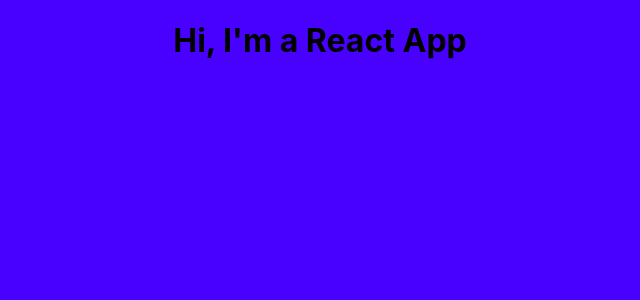
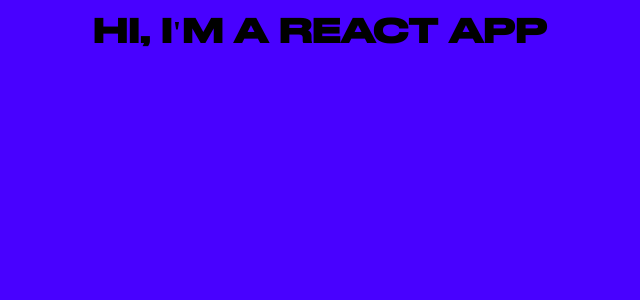
Before and after one commit to GeneralChauhan/vanholtz-clone, a React (Create React App) app: page / in a window 1280 px wide. Shown: the top 300 px of the page, without its empty margins (320-960 px from the left). Built offline with nearby package versions, Linux system fonts and the light colour scheme.

Commit message:
fonts working

```diff
--- a/src/App.css
+++ b/src/App.css
@@ -2,97 +2,3 @@
   text-align: center;
   background-color: #4801ff;
 }
-/* Add fonts */
-
-@font-face {
-  font-family: 'akzidenzgroteskregular';
-  src: url('..akzidenz-grotesk-black-webfont.woff2') format('woff2'),
-       url('akzidenz-grotesk-black-webfont.woff') format('woff');
-  font-weight: normal;
-  font-style: normal;
-
-}
-
-
-
-
-@font-face {
-  font-family: 'akzidenzgroteskregular';
-  src: url('akzidenz-grotesk-bold-webfont.woff2') format('woff2'),
-       url('akzidenz-grotesk-bold-webfont.woff') format('woff');
-  font-weight: normal;
-  font-style: normal;
-
-}
-
-
-
-
-@font-face {
-  font-family: 'akzidenzgroteskregular';
-  src: url('akzidenz-grotesk-light-webfont.woff2') format('woff2'),
-       url('akzidenz-grotesk-light-webfont.woff') format('woff');
-  font-weight: normal;
-  font-style: normal;
-
-}
-
-
-
-
-@font-face {
-  font-family: 'akzidenzgroteskregular';
-  src: url('akzidenz-grotesk-roman-webfont.woff2') format('woff2'),
-       url('akzidenz-grotesk-roman-webfont.woff') format('woff');
-  font-weight: normal;
-  font-style: normal;
-
-}
-
-
-
-
-@font-face {
-  font-family: 'druk_wide_webbold';
-  src: url('druk_wide_web_bold_regular-webfont.woff2') format('woff2'),
-       url('druk_wide_web_bold_regular-webfont.woff') format('woff');
-  font-weight: normal;
-  font-style: normal;
-
-}
-
-
-
-
-@font-face {
-  font-family: 'druk_wide_webmedium';
-  src: url('druk_wide_web_medium_regular-webfont.woff2') format('woff2'),
-       url('druk_wide_web_medium_regular-webfont.woff') format('woff');
-  font-weight: normal;
-  font-style: normal;
-
-}
-
-
-
-
-@font-face {
-  font-family: 'druk_wide_websuper';
-  src: url('druk_wide_web_super_regular-webfont.woff2') format('woff2'),
-       url('druk_wide_web_super_regular-webfont.woff') format('woff');
-  font-weight: normal;
-  font-style: normal;
-
-}
-
-
-
-
-@font-face {
-  font-family: 'akzidenzgroteskregular';
-  src: url('akzidenz-grotesk-black-webfont.woff2') format('woff2'),
-       url('akzidenz-grotesk-black-webfont.woff') format('woff');
-  font-weight: normal;
-  font-style: normal;
-
-}
--- a/src/components/mainText.jsx
+++ b/src/components/mainText.jsx
@@ -4,7 +4,7 @@ import './styles.css';
 
 export default function MainText({text}) {
     return (
-        <div className="">
+        <div className="titleMain">
         <h1>{text}</h1>
         </div>
     );
--- a/src/components/styles.css
+++ b/src/components/styles.css
@@ -1,12 +1,7 @@
-* {
-    text-align: center;
-    background-color: #4801ff;
-  }
-  /* Add fonts*/
 
   @font-face {
     font-family: 'akzidenz-black';
-    src: url(./assets/fonts/fonts/akzidenz-grotesk-black-webfont.woff2) format('woff2');
+    src: url('../assets/fonts/fonts/akzidenz-grotesk-black-webfont.woff2') format('woff2');
     font-weight: normal;
     font-style: normal;
 
@@ -17,7 +12,7 @@
 
   @font-face {
     font-family: 'akzidenz-bold';
-    src: url('./assets/fonts/fonts/akzidenz-grotesk-bold-webfont.woff2') format('woff2');
+    src: url('../assets/fonts/fonts/akzidenz-grotesk-bold-webfont.woff2') format('woff2');
     font-weight: normal;
     font-style: normal;
 
@@ -28,7 +23,7 @@
 
   @font-face {
     font-family: 'akzidenz-light';
-    src: url('./assets/fonts/fonts/akzidenz-grotesk-light-webfont.woff2') format('woff2');
+    src: url('../assets/fonts/fonts/akzidenz-grotesk-light-webfont.woff2') format('woff2');
     font-weight: normal;
     font-style: normal;
 
@@ -38,8 +33,8 @@
 
 
   @font-face {
-    font-family: 'akzidenz-black-roman';
-    src: url('./assets/fonts/fonts/akzidenz-grotesk-roman-webfont.woff2') format('woff2');
+    font-family: 'akzidenz-roman';
+    src: url('../assets/fonts/fonts/akzidenz-grotesk-roman-webfont.woff2') format('woff2');
     font-weight: normal;
     font-style: normal;
 
@@ -50,7 +45,7 @@
 
   @font-face {
     font-family: 'druk-bold';
-    src: url('./assets/fonts/fonts/druk_wide_web_bold_regular-webfont.woff2') format('woff2');
+    src: url('../assets/fonts/fonts/druk_wide_web_bold_regular-webfont.woff2') format('woff2');
     font-weight: normal;
     font-style: normal;
 
@@ -61,7 +56,7 @@
 
   @font-face {
     font-family: 'druk-medium';
-    src: url('./assets/fonts/fonts/druk_wide_web_medium_regular-webfont.woff2') format('woff2');
+    src: url('../assets/fonts/fonts/druk_wide_web_medium_regular-webfont.woff2') format('woff2');
     font-weight: normal;
     font-style: normal;
 
@@ -72,7 +67,7 @@
 
   @font-face {
     font-family: 'druk-super';
-    src: url('./assets/fonts/fonts/druk_wide_web_super_regular-webfont.woff2') format('woff2');
+    src: url('../assets/fonts/fonts/druk_wide_web_super_regular-webfont.woff2') format('woff2');
     font-weight: normal;
     font-style: normal;
 
@@ -83,8 +78,21 @@
 
   @font-face {
     font-family: 'druk-black';
-    src: url('./assets/fonts/fonts/akzidenz-grotesk-black-webfont.woff2') format('woff2');
+    src: url('../assets/fonts/fonts/akzidenz-grotesk-black-webfont.woff2') format('woff2');
     font-weight: normal;
     font-style: normal;
 
   }
+
+* {
+    text-align: center;
+    background-color: #4801ff;
+    font-family: "druk-medium";
+    font-weight: 900;
+    font-style: normal;
+    font-stretch: normal;
+    text-transform: uppercase;
+    letter-spacing: .02em;
+    line-height: .9em;
+    transition: color .5s,opacity .5s;;
+  }
```
